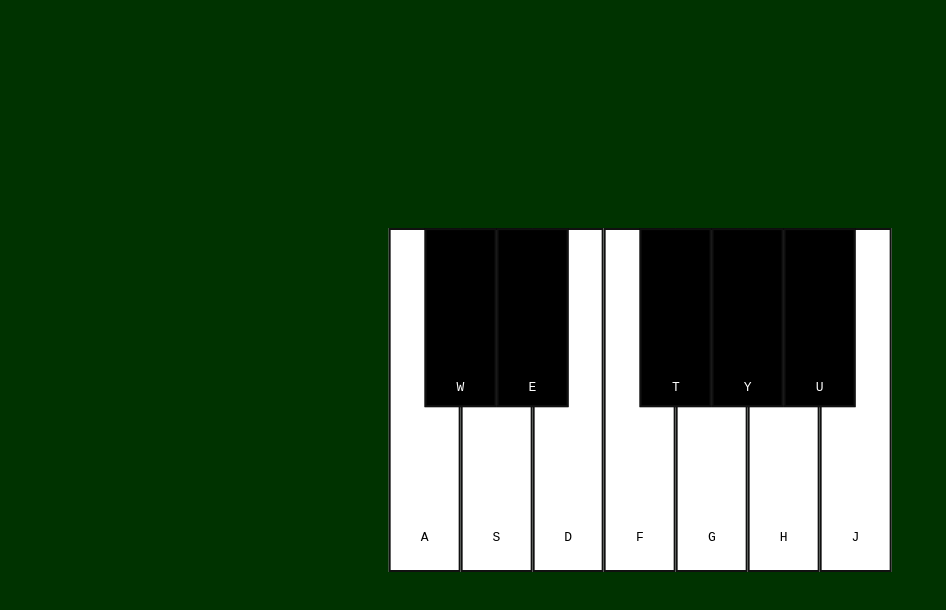
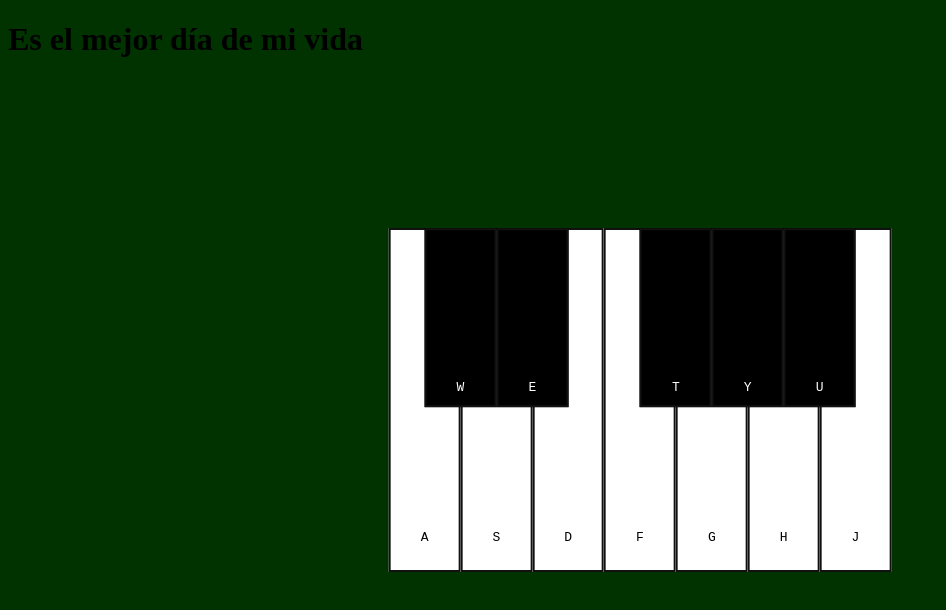
Before and after one commit to Benjamin-Macedo/pianosaur, a plain HTML site: page index.html in a window 1280 px wide. Shown: the whole page, without its empty margins (0-946 px from the left). Drawn offline with Linux system fonts and the light colour scheme.

Commit message:
nuevo titulo

```diff
--- a/index.html
+++ b/index.html
@@ -2,13 +2,13 @@
 <html lang="en">
 <head>
     <meta charset="utf-8">
-    <title>Virtal Piano, es el mejor</title>
+    <title>Virtal Piano, es el mejor, por ahora</title>
     <link type="text/css" rel="stylesheet" href="style.css">
     <link rel="preconnect" href="https://fonts.gstatic.com">
     <link href="https://fonts.googleapis.com/css2?family=Oswald:wght@500&display=swap" rel="stylesheet">    <script src="main.js"></script>
 </head>
 <body>
-
+	<h1>Es el mejor día de mi vida</h1>
     <div class="container">
         <div class ="white-keys">
             <kbd>A</kbd>
```
Also changed, not shown: 1 other file.
